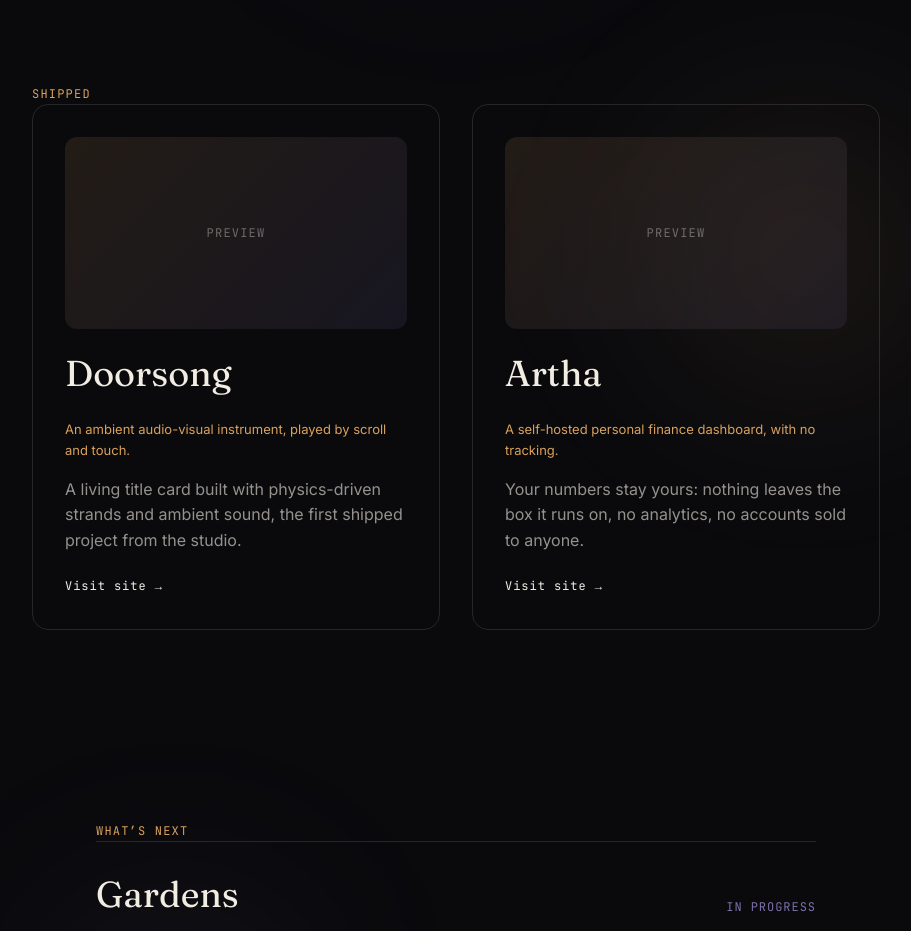
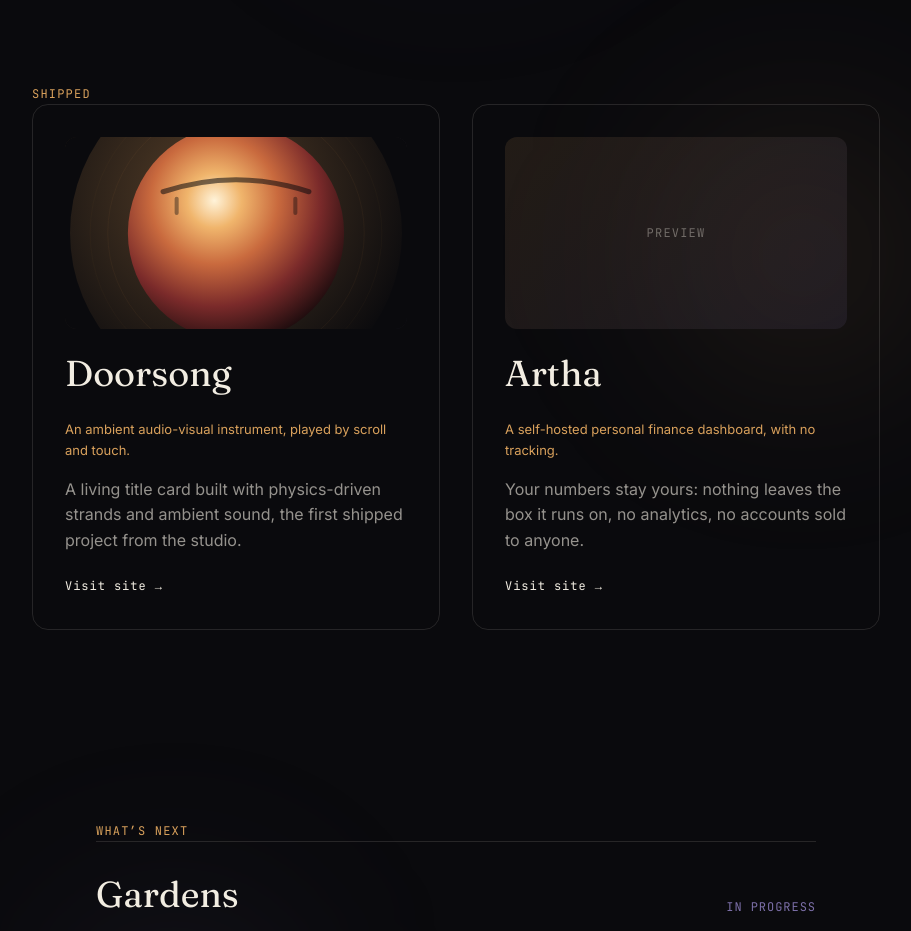
Before and after one commit to tamkin-anwar/anwar-creative-studio-portfolio, a React (Vite) app: page / in a window 1280 px wide. Shown: the part 1300-2231 px from the top of the page, without its empty margins (184-1095 px from the left). Built offline with nearby package versions, Linux system fonts and the light colour scheme.

Commit message:
Add Doorsong's new mark as its project card preview image
Reuses the bronze-to-red glowing sphere favicon just added on the
Doorsong site itself, so the project card shows real brand art
instead of the PREVIEW placeholder.

```diff
--- a/src/content/projects.ts
+++ b/src/content/projects.ts
@@ -15,6 +15,7 @@ export const projects: Project[] = [
     description:
       'A living title card built with physics-driven strands and ambient sound, the first shipped project from the studio.',
     url: links.doorsong,
+    previewImage: `${import.meta.env.BASE_URL}doorsong-mark.svg`,
   },
   {
     name: 'Artha',
```
Also changed, not shown: public/doorsong-mark.svg (added).
